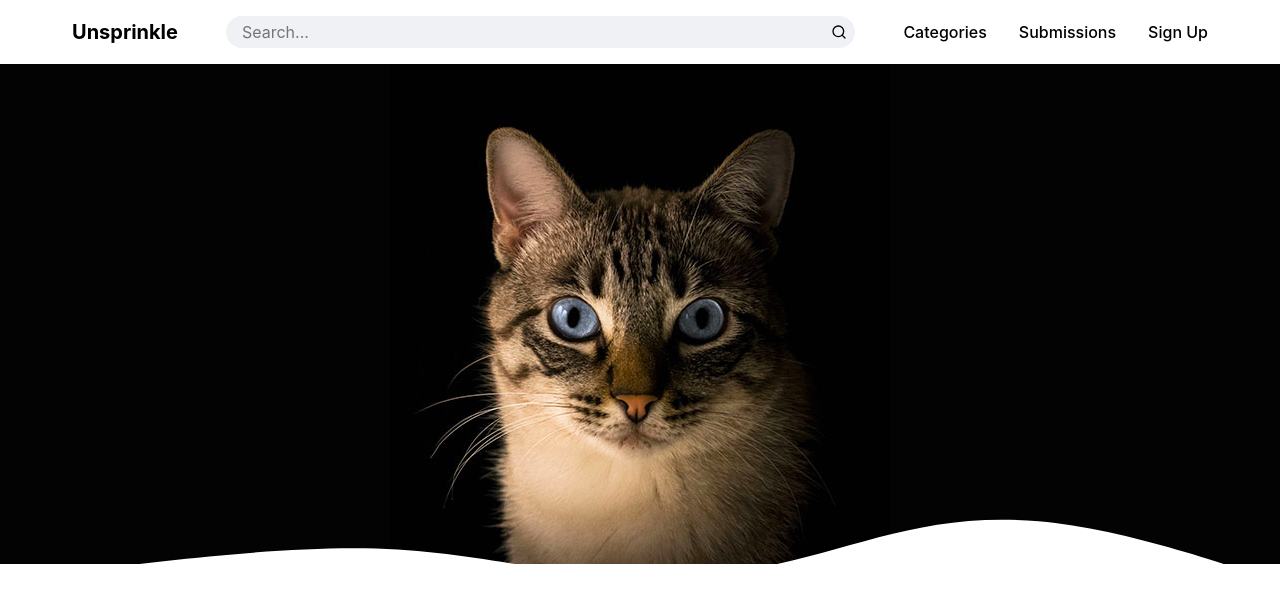
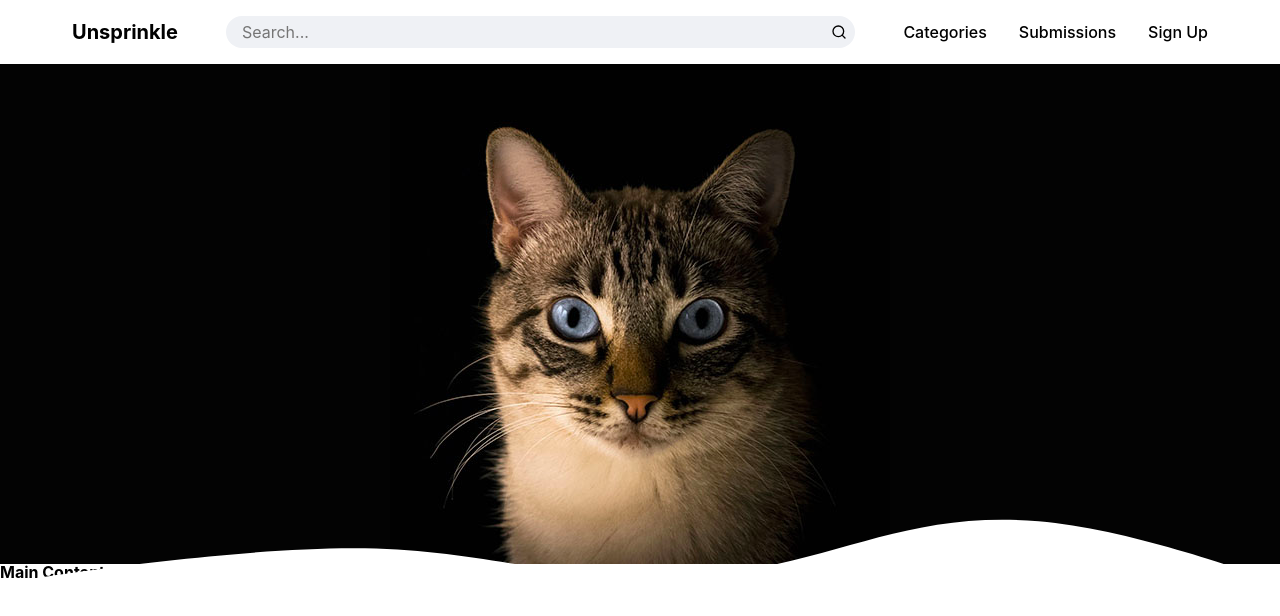
Before and after one commit to catharygr/galeria-image, a Next.js app: page / in a window 1280 px wide. Shown: the top 616 px of the page. Built offline with nearby package versions, Linux system fonts and the light colour scheme.

Commit message:
Trabajando en MainContent.jsx

```diff
--- a/src/app/page.js
+++ b/src/app/page.js
@@ -1,6 +1,7 @@
 import styles from "./page.module.css";
 import Header from "@/componentes/Header";
 import Hero from "@/componentes/Hero";
+import MainContent from "@/componentes/Main";
 
 export default function Home() {
   return (
@@ -10,6 +11,7 @@ export default function Home() {
       </div>
       <main className={styles.main}>
         <Hero />
+        <MainContent />
       </main>
     </>
   );
--- /dev/null
+++ b/src/componentes/Main/MainContent.jsx
@@ -0,0 +1,7 @@
+export default function MainContent() {
+  return (
+    <article>
+      <h1>Main Content</h1>
+    </article>
+  );
+}
--- /dev/null
+++ b/src/componentes/Main/index.jsx
@@ -0,0 +1,2 @@
+export * from "./MainContent";
+export { default } from "./MainContent";
```
Also changed, not shown: src/componentes/Main/MainContent.module.jsx (added).
